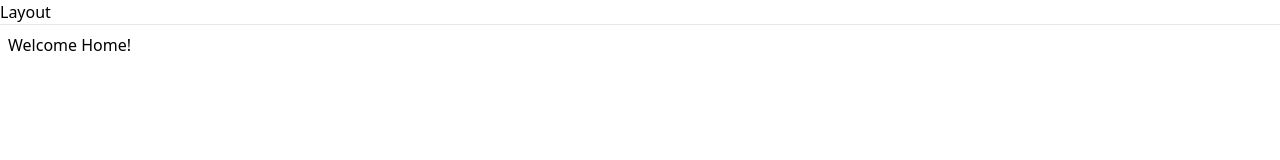
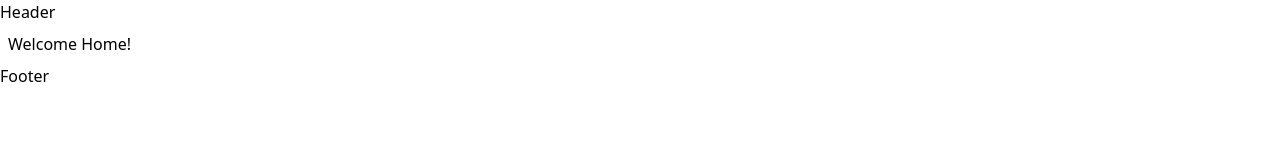
Before and after one commit to Liknox/rentread, a React (Vite) app: page / in a window 1280 px wide. Shown: the top 160 px of the page. Built offline with nearby package versions, Linux system fonts and the light colour scheme.

Commit message:
chore: implement footer and header in layout

```diff
--- a/src/pages/layout/index.tsx
+++ b/src/pages/layout/index.tsx
@@ -1,12 +1,14 @@
 import { createRootRoute, Outlet } from "@tanstack/react-router"
 import { TanStackRouterDevtools } from "@tanstack/router-devtools"
+import { Footer } from "widgets/footer"
+import { Header } from "widgets/header"
 
 const Layout = () => {
    return (
       <div>
-         <p>Layout</p>
-         <hr />
+         <Header />
          <Outlet />
+         <Footer />
          <TanStackRouterDevtools />
       </div>
    )
```
